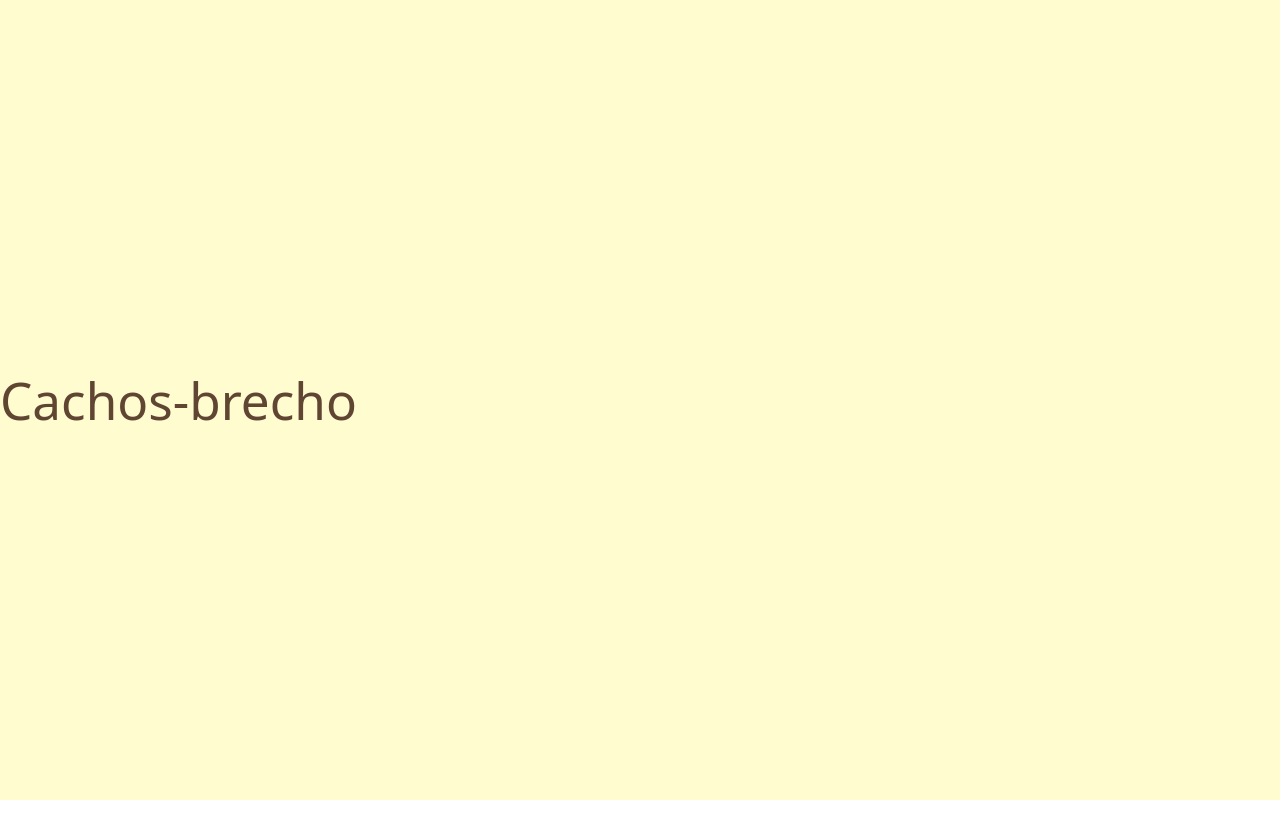
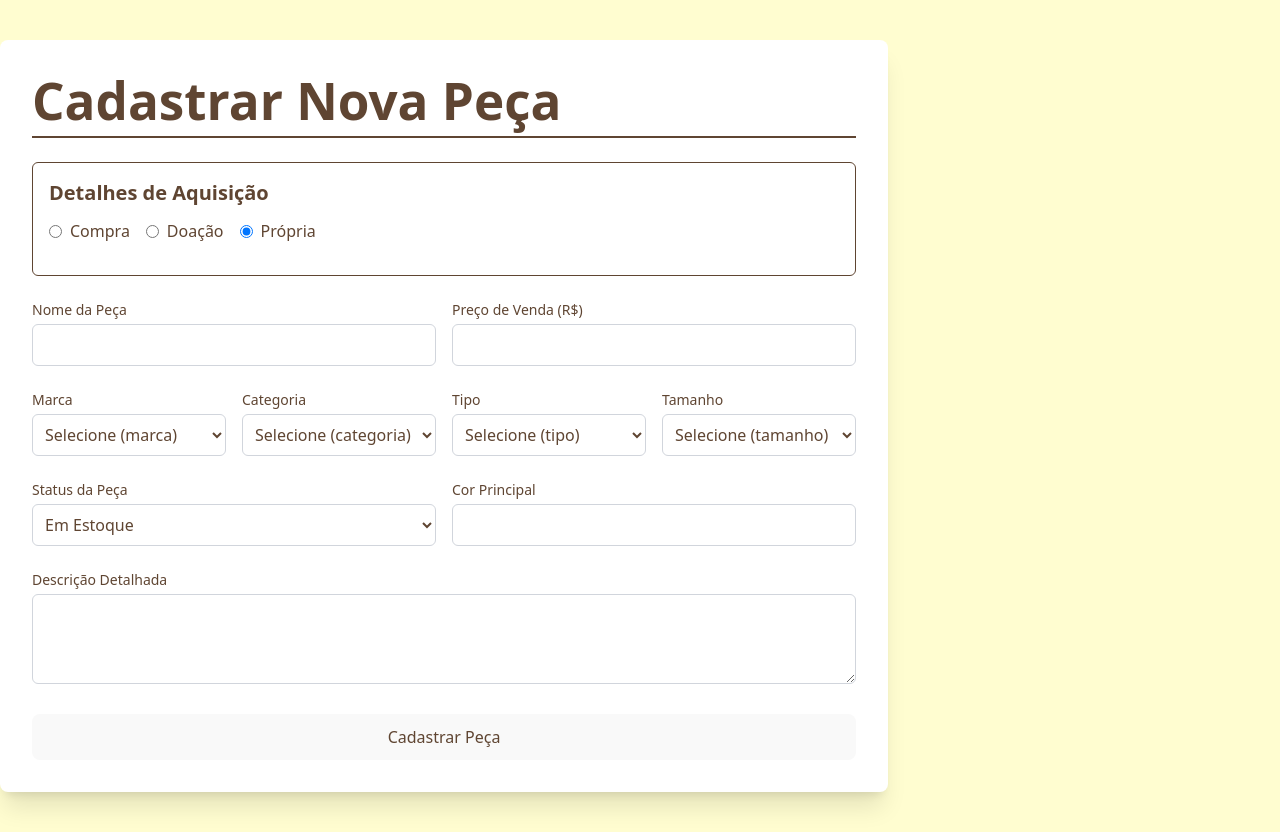
Before and after one commit to LuisAraujo-Dev/cachos-brecho, a React (Vite) app: page / in a window 1280 px wide. Before the commit the page ends 800 px from the top, so only its background shows below. Built offline with nearby package versions, Linux system fonts and the light colour scheme.

Commit message:
feat(frontend): criar estrutura de tipagem e componente de Cadastro de Peça

```diff
--- a/src/App.tsx
+++ b/src/App.tsx
@@ -1,9 +1,12 @@
-import './globals.css'
+import CadastroPeca from './pages/Dashboard/CadastroPeca';
+import './globals.css';
 
 function App() {
   return (
-    <h1 className='var(--color-castanho)'>Cachos-brecho</h1>
-  )
+    <div className="min-h-screen py-10">
+        <CadastroPeca />
+    </div>
+  );
 }
 
-export default App
+export default App;
--- /dev/null
+++ b/src/pages/Dashboard/CadastroPeca.tsx
@@ -0,0 +1,158 @@
+// src/pages/Dashboard/CadastroPeca.tsx
+import React, { useState } from 'react';
+import type { OrigemPeca, PecaForm, StatusPeca } from '../../types/Peca';
+
+const OPCOES_STATUS: StatusPeca[] = ['Doação', 'Reparo', 'Limpeza', 'Em Estoque', 'À Venda'];
+const OPCOES_ORIGEM: OrigemPeca[] = ['Compra', 'Doação', 'Própria'];
+
+const INITIAL_FORM_STATE: PecaForm = {
+    nome: '',
+    marca: '',
+    categoria: '',
+    tipo: '',
+    tamanho: '',
+    origem: 'Própria',
+    valorCusto: '',
+    dataAquisicao: '',
+    precoVenda: '',
+    status: 'Em Estoque',
+    corPrincipal: '',
+    descricao: '',
+};
+
+const CadastroPeca: React.FC = () => {
+    const [formData, setFormData] = useState<PecaForm>(INITIAL_FORM_STATE);
+
+    const handleChange = (e: React.ChangeEvent<HTMLInputElement | HTMLSelectElement | HTMLTextAreaElement>) => {
+        const { name, value } = e.target;
+        setFormData(prev => ({
+            ...prev,
+            [name]: value,
+        }));
+    };
+
+    const handleSubmit = (e: React.FormEvent) => {
+        e.preventDefault();
+        console.log('Dados a serem enviados para API (Ainda não implementado):', formData);
+    };
+
+    return (
+        <div className="p-8 max-w-4xl mx-auto bg-white shadow-xl rounded-lg">
+            <h1 className="text-3xl font-bold text-cachos-castanho mb-6 border-b-2 border-cachos-dourado pb-2">
+                Cadastrar Nova Peça
+            </h1>
+            <form onSubmit={handleSubmit} className="space-y-6">
+
+                <div className="border p-4 rounded-md bg-cachos-creme/50">
+                    <h2 className="text-xl font-semibold mb-3">Detalhes de Aquisição</h2>
+
+                    <div className="flex space-x-4 mb-4">
+                        {OPCOES_ORIGEM.map(origem => (
+                            <label key={origem} className="flex items-center space-x-2">
+                                <input
+                                    type="radio"
+                                    name="origem"
+                                    value={origem}
+                                    checked={formData.origem === origem}
+                                    onChange={handleChange}
+                                    className="text-cachos-dourado focus:ring-cachos-dourado"
+                                />
+                                <span className="text-cachos-castanho">{origem}</span>
+                            </label>
+                        ))}
+                    </div>
+
+                    {(formData.origem === 'Compra' || formData.origem === 'Doação') && (
+                        <div className="grid grid-cols-2 gap-4">
+                            <div>
+                                <label className="block text-sm font-medium mb-1">Valor de Custo (Investimento)</label>
+                                <input
+                                    type="number"
+                                    name="valorCusto"
+                                    value={formData.valorCusto}
+                                    onChange={handleChange}
+                                    className="w-full p-2 border border-gray-300 rounded-md focus:border-cachos-dourado"
+                                    required={formData.origem === 'Compra'}
+                                />
+                            </div>
+                            <div>
+                                <label className="block text-sm font-medium mb-1">Data de Aquisição</label>
+                                <input
+                                    type="date"
+                                    name="dataAquisicao"
+                                    value={formData.dataAquisicao}
+                                    onChange={handleChange}
+                                    className="w-full p-2 border border-gray-300 rounded-md focus:border-cachos-dourado"
+                                />
+                            </div>
+                        </div>
+                    )}
+                </div>
+
+                <div className="grid grid-cols-2 gap-4">
+                    <div>
+                        <label className="block text-sm font-medium mb-1">Nome da Peça</label>
+                        <input type="text" name="nome" value={formData.nome} onChange={handleChange} required
+                            className="w-full p-2 border border-gray-300 rounded-md focus:border-cachos-dourado" />
+                    </div>
+                    <div>
+                        <label className="block text-sm font-medium mb-1">Preço de Venda (R$)</label>
+                        <input type="number" name="precoVenda" value={formData.precoVenda} onChange={handleChange} required
+                            className="w-full p-2 border border-gray-300 rounded-md focus:border-cachos-dourado" />
+                    </div>
+                </div>
+
+                <div className="grid grid-cols-4 gap-4">
+                    {['marca', 'categoria', 'tipo', 'tamanho'].map(field => (
+                        <div key={field}>
+                            <label className="block text-sm font-medium mb-1 capitalize">{field}</label>
+                            <select
+                                name={field}
+                                value={formData[field as keyof PecaForm]}
+                                onChange={handleChange}
+                                required
+                                className="w-full p-2 border border-gray-300 rounded-md focus:border-cachos-dourado">
+                                <option value="" disabled>Selecione ({field})</option>
+
+                                <option value="1">Opção Teste 1</option>
+                                <option value="2">Opção Teste 2</option>
+                                <option value="add">Adicionar Nova...</option> {/* Opção para Criação Rápida */}
+                            </select>
+                        </div>
+                    ))}
+                </div>
+
+                <div className="grid grid-cols-2 gap-4">
+                    <div>
+                        <label className="block text-sm font-medium mb-1">Status da Peça</label>
+                        <select name="status" value={formData.status} onChange={handleChange} required
+                            className="w-full p-2 border border-gray-300 rounded-md focus:border-cachos-dourado">
+                            {OPCOES_STATUS.map(status => (
+                                <option key={status} value={status}>{status}</option>
+                            ))}
+                        </select>
+                    </div>
+                    <div>
+                        <label className="block text-sm font-medium mb-1">Cor Principal</label>
+                        <input type="text" name="corPrincipal" value={formData.corPrincipal} onChange={handleChange}
+                            className="w-full p-2 border border-gray-300 rounded-md focus:border-cachos-dourado" />
+                    </div>
+                </div>
+
+                <div>
+                    <label className="block text-sm font-medium mb-1">Descrição Detalhada</label>
+                    <textarea name="descricao" value={formData.descricao} onChange={handleChange} rows={3}
+                        className="w-full p-2 border border-gray-300 rounded-md focus:border-cachos-dourado" />
+                </div>
+
+                <button
+                    type="submit"
+                    className="w-full py-3 bg-cachos-dourado text-cachos-castanho font-bold rounded-md hover:bg-cachos-dourado/80 transition duration-300">
+                    Cadastrar Peça
+                </button>
+            </form>
+        </div>
+    );
+};
+
+export default CadastroPeca;
--- /dev/null
+++ b/src/types/Peca.ts
@@ -0,0 +1,42 @@
+export type StatusPeca = 'Doação' | 'Reparo' | 'Limpeza' | 'Em Estoque' | 'À Venda' | 'Vendida' | 'Perdida' | 'Devolução';
+export type OrigemPeca = 'Compra' | 'Doação' | 'Própria';
+
+export interface Peca {
+    id: number;
+    nome: string;
+
+    marcaId: number;
+    categoriaId: number;
+    tipoId: number;
+    tamanhoId: number;
+
+    origem: OrigemPeca;
+    valorCusto?: number;
+    dataAquisicao?: string;
+
+    precoVenda: number;
+    status: StatusPeca;
+    dataStatusAtual: Date;
+
+    corPrincipal: string;
+    descricao?: string;
+}
+
+export interface PecaForm {
+    nome: string;
+
+    marca: string;
+    categoria: string;
+    tipo: string;
+    tamanho: string;
+
+    origem: OrigemPeca;
+    valorCusto?: number | '';
+    dataAquisicao?: string;
+
+    precoVenda: number | '';
+    status: StatusPeca;
+
+    corPrincipal: string;
+    descricao: string;
+}
```
